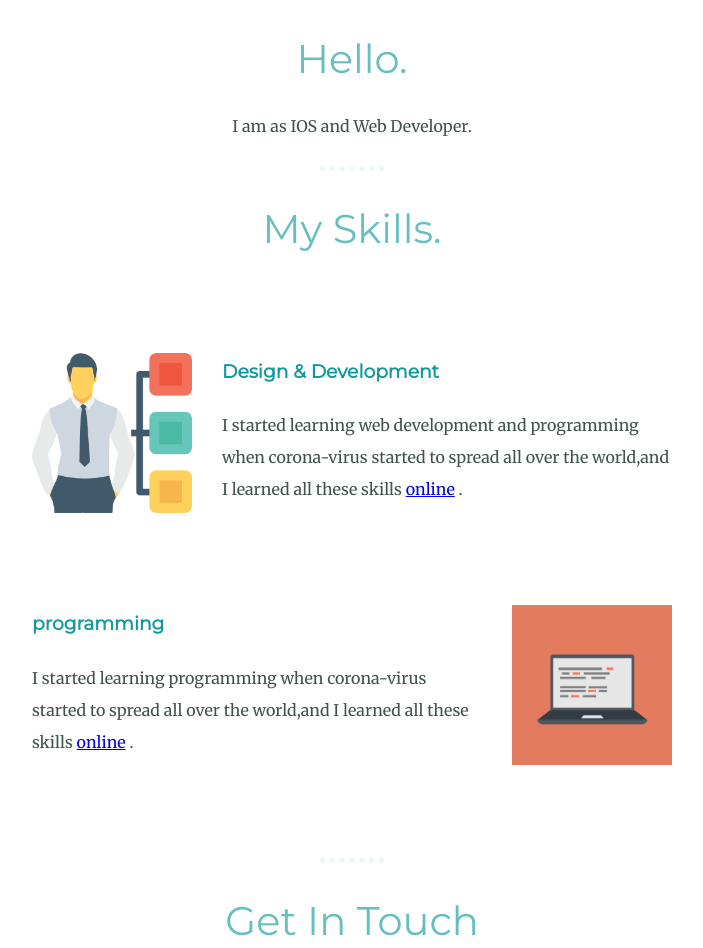
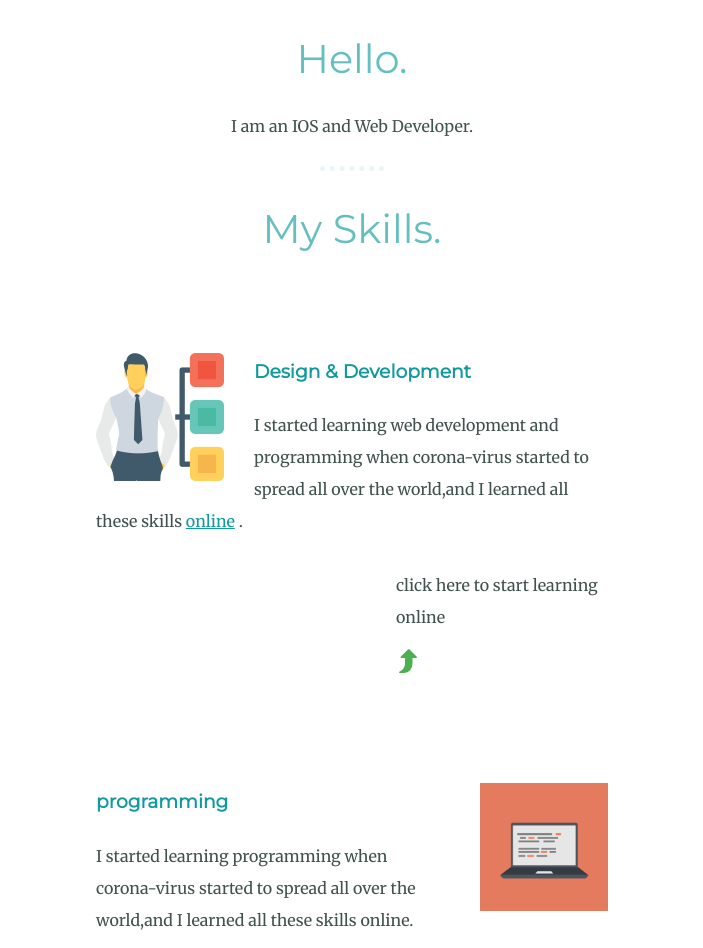
Before and after one commit to abbas3376/amr, a plain HTML site: page index.html in a window 1280 px wide. Shown: the part 891-1839 px from the top of the page, without its empty margins (288-991 px from the left). Drawn offline with Linux system fonts and the light colour scheme.

Commit message:
Add files via upload

```diff
--- a/css/styles.css
+++ b/css/styles.css
@@ -53,7 +53,7 @@ body {
 }
 
 .skill-row {
-  width: 50%;
+  width: 40%;
   margin: 100px auto 100px auto;
   text-align: left;
   line-height: 2;
@@ -138,4 +138,15 @@ width:140px;
 }.classname:active {
 	position:relative;
 	top:1px;
-}</style>
+}
+.online{
+
+color: #11999E;
+
+}
+.jaw{
+  float: left;
+}
+.jaw-div{
+  margin: 0 0 0 300px;
+}
--- a/index.html
+++ b/index.html
@@ -1,5 +1,6 @@
  <!DOCTYPE html>
  <html lang="en" dir="ltr">
+
  <head>
    <meta charset="utf-8">
    <title>Abbas Rizq</title>
@@ -7,6 +8,7 @@
    <link rel="icon" href="favicon.ico">
    <link href="https://fonts.googleapis.com/css?family=Merriweather|Montserrat|Sacramento&display=swap" rel="stylesheet">
  </head>
+
  <body>
    <div class="zero">
      <img class="top-cloud" src="images\cloud.png" alt="cloud-image">
@@ -19,7 +21,7 @@
      <div class="profile">
        <img class="boy" src="images/boy (1).png" alt="">
        <h2>Hello.</h2>
-        <p class="first-p">I am as IOS and Web Developer.</p>
+       <p class="first-p">I am an IOS and Web Developer.</p>
      </div>
      <hr class="line">
      <div class="skills">
@@ -27,12 +29,16 @@
        <div class="skill-row">
          <img class="worker" src="images/worker (2).png" alt="">
          <h3>Design & Development</h3>
-          <p>I started learning web development and programming when corona-virus started to spread all over the world,and I learned all these skills <a href="https://youtu.be/abg248mnKqE">online</a> .</p>
+         <p>I started learning web development and programming when corona-virus started to spread all over the world,and I learned all these skills <a class="online" href="https://youtu.be/abg248mnKqE">online</a> .</p>
+<div class="jaw-div">
+  <p class="jaw">click here to start learning online</p>
+  <img class="arrow" src="images/up-arrow.png" alt="">
+</div>
        </div>
        <div class="skill-row">
          <img class="computer" src="images/computer.png" alt="">
          <h3>programming</h3>
-          <p>I started learning programming when corona-virus started to spread all over the world,and I learned all these skills <a href="https://youtu.be/abg248mnKqE">online</a> .</p>
+         <p>I started learning programming when corona-virus started to spread all over the world,and I learned all these skills online.</p>
        </div>
      </div>
      <hr class="line">
@@ -55,4 +61,5 @@
    </div>
 
  </body>
+
  </html>
```
Also changed, not shown: images/increase (1).png (added), images/increase.png (added), images/up-arrow (1).png (added), images/up-arrow (2).png (added), images/up-arrow.png (added). Lines whose indentation alone changed are shown as unchanged.
